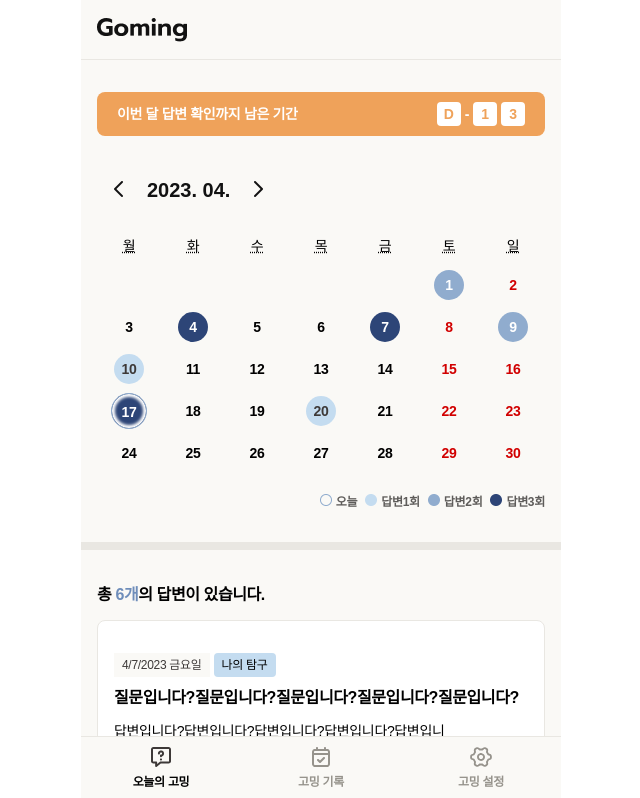
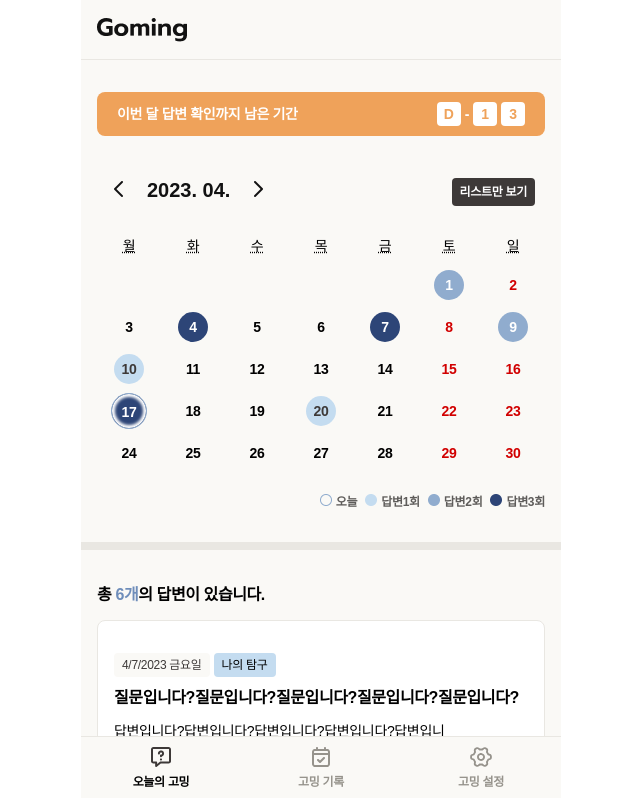
Before and after one commit to bsideproject/14_3_FE, a React (Create React App) app: page /answered-list in a window 1280 px wide. Shown: the top 798 px of the page, without its empty margins (319-959 px from the left). Built offline with nearby package versions, Linux system fonts and the light colour scheme; no server answers; a web font is replaced by a local one.

Commit message:
수정요청사항 반영

```diff
--- a/src/assets/components/answered-list/answered-list.css
+++ b/src/assets/components/answered-list/answered-list.css
@@ -46,6 +46,7 @@
   padding: 4px 8px;
   background-color: var(--wgray02);
   color: var(--wgray12);
+  border-radius: 4px;
 }
 .answered-list-item-q {
   min-height: 26px;
--- a/src/assets/components/answered-list/custom-calendar.css
+++ b/src/assets/components/answered-list/custom-calendar.css
@@ -1,3 +1,14 @@
+.calendar-wrap{
+  position: relative;
+  display: flex;
+}
+.calendar-aside-btn-wrap{
+  position: absolute;
+  top: 10px;
+  right: 10px;
+}
+
+
 .react-calendar {
   width: 350px;
   max-width: 100%;
--- a/src/assets/components/header.css
+++ b/src/assets/components/header.css
@@ -8,6 +8,7 @@
   top: 0;
   border-bottom: 1px solid #E9E7E2;
   background-color: var(--wgray02);
+  z-index: 99;
 }
 
 /* 1. leftArrow & text */
--- a/src/assets/pages/auth/myPageCategoryList.css
+++ b/src/assets/pages/auth/myPageCategoryList.css
@@ -41,9 +41,10 @@
 .myinfo-category-area{
   width: 100%;
   flex: 1;
+  min-height: 352px;
   max-width: 480px;
   top: 144px;
-  background-color: #FFFFFF;
+  background-color: var(--wgray02);
 }
 
 .myinfo-email-area{
@@ -64,7 +65,7 @@
   flex-direction: row;
   justify-content: space-between;
   width: 100%;
-  background-color:var(--wgray01);
+  background-color: var(--wgray02);
   border: none;
   outline: none;
   border-bottom: 1px solid #E9E7E2;
--- a/src/components/main/MyCalendar.tsx
+++ b/src/components/main/MyCalendar.tsx
@@ -42,27 +42,35 @@ const MyCalendar = () => {
   const {qnaDateList, getQnaDateList, updateIsThisMonth, getOneDayQnaDateList} = useAnsweredList()
   const {userInfo} = useAuthStore((state) => state);
 
-  /****************************************************************************************************
-   * 오늘 날짜 관련 요소 사용 - 캘린더관련
-  ****************************************************************************************************/
   const [selectedDate, setValue] = useState<Date>(new Date())            //calendar - 선택일자
   const today = new Date()
   const [textlabelControl, setTextLabel] = useState<Date>(today)         // [선택,오늘] 라벨 제어
   const todayYearMonth = getYearAndMonth(today)                          //금일 연월
   const todayMonth = today.getMonth() + 1                                //이번달
   const minDate = today.getDate()                                        //오늘이후날짜 비활성화 -> 내일날짜
+  const [showCalendar, setShowCalendar] = useState<boolean> (true)       //calendar 보이기 숨기기 처리
+  const [activeCalendarBtn, setActiveCalendarBtn] = useState<boolean>(true) //calendar 보이기숨기기 버튼 - active/disabled 처리
 
   const [mark, setMark] = useState<Array<string>>([])
 
+  /****************************************************************************
+   * 오늘 날짜 관련 요소 사용 - 캘린더관련
+   ****************************************************************************/
   //day 클릭 이벤트
   const updateDate = (nextValue:any) => {
     setTextLabel(nextValue)                  //[선택-오늘]변경제어
     setValue(nextValue)                      //현재선택된날짜설정
     getDayData(nextValue)                    //전체목록 초기화 및 재조회
+
+    //리스트만보기 버튼 disabled
+    // const isToday = isSameDay(nextValue, today)
+    // isToday ? setActiveCalendarBtn(true) :
+    setActiveCalendarBtn(false)
   }
 
   // [월] 이동 이벤트 - RightArrow control
   const CheckIsThisMonth = ({action, activeStartDate, value, view} : any) => {
+    setActiveCalendarBtn(true)                  //리스트만보기 버튼 active
     setTextLabel(activeStartDate)                             //라벨영역제어
     getMonthData(activeStartDate)                             //월간데이터 조회
     if (getYearAndMonth(activeStartDate) >= todayYearMonth) { //활성화된날짜 >= 오늘연월 ?
@@ -103,6 +111,18 @@ const MyCalendar = () => {
     })
   }
 
+  /****************************************************************************
+   * 일반 기능 함수
+   ****************************************************************************/
+  // 달력 보이기/숨기기 처리
+  const controlCalendarArea = () => {
+    const calendarContent = document.getElementsByClassName('react-calendar__viewContainer')[0] as HTMLBodyElement
+    const calendarLabels = document.getElementById('calendarLabels') as HTMLBodyElement
+    calendarContent.style.display = showCalendar ? 'none' : 'block'   //true -> hide, false -> show
+    calendarLabels.style.display = showCalendar ? 'none' : 'flex'   //true -> hide, false -> show
+    setShowCalendar(!showCalendar)                                    //state 변경
+  }
+
   useEffect(()=>{
     updateCalendarWithDesign()
   }, [textlabelControl])
@@ -117,6 +137,8 @@ const MyCalendar = () => {
 
   return (
     <>
+      <div className='calendar-wrap'>
+        {/* 달력 */}
         <Calendar
           className="custom-calendar"
           onChange={updateDate}
@@ -143,9 +165,23 @@ const MyCalendar = () => {
           onActiveStartDateChange={({action, activeStartDate, value, view}) => CheckIsThisMonth({activeStartDate})} //[월]이동 이벤트
         />
 
+        {/* 달력 숨기기 버튼 */}
+        <div className='calendar-aside-btn-wrap'>
+          <button
+            className='btn-p-xs caption1-bold'
+            onClick={controlCalendarArea}
+            disabled={!activeCalendarBtn}
+          >
+            {// 1. 캘린터 보일 경우/ 안보일 경우      - text
+             // 2. 날짜를 선택했을 경우 / 안했을 경우 - disabled
+              showCalendar ? '리스트만 보기': '캘린더도 보기'
+            }
+            </button>
+        </div>
+      </div>
 
       {/* 하단 라벨 영역 */}
-      <div className='answer-list-labels-wrap'>
+      <div className='answer-list-labels-wrap' id='calendarLabels'>
         {
           getYearAndMonth(textlabelControl) <= todayYearMonth && (  //선택일자 <= 금일자
             <div className='answer-list-labels caption1-bold'>
```
Lines whose indentation alone changed are shown as unchanged.
